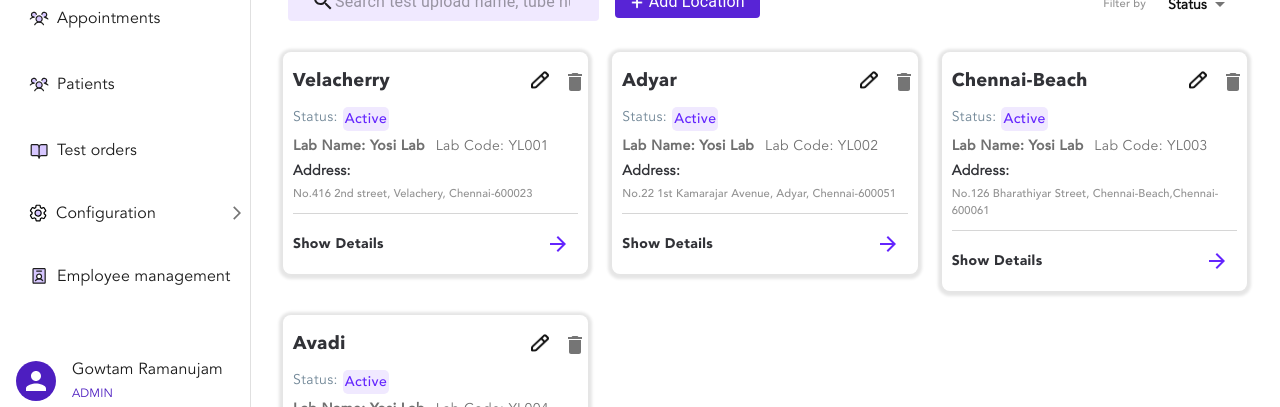
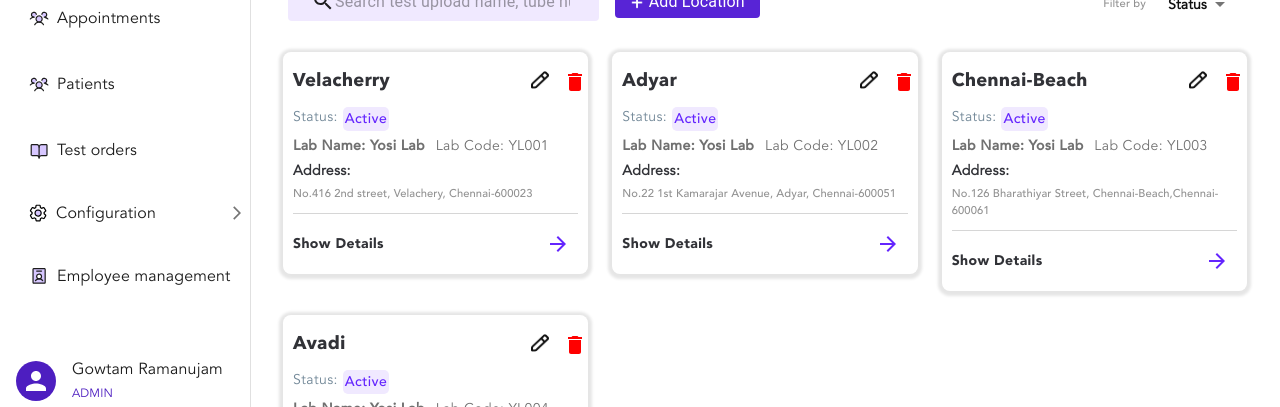
Before and after one commit to balasabi/yosi, a Next.js app: page /locations in a window 1280 px wide. Shown: the part 153-560 px from the top of the page. Built offline with nearby package versions, Linux system fonts and the light colour scheme.

Commit message:
code added

```diff
--- a/src/screens/Configure/TestCombo.js
+++ b/src/screens/Configure/TestCombo.js
@@ -209,7 +209,7 @@ function TestCombo(props) {
                                                             </Grid>
                                                             <Grid item xs={2} style={{ display: "flex", justifyContent: "space-between" }}>
                                                                 <EditIcon onClick={() => editAction(item)} />
-                                                                <DeleteIcon onClick={() => deleteAction(item)} />
+                                                                <DeleteIcon  style={{ color: "red" }} onClick={() => deleteAction(item)} />
                                                             </Grid>
                                                         </Grid>
                                                     </Grid>
--- a/src/screens/Locations/index.js
+++ b/src/screens/Locations/index.js
@@ -212,7 +212,7 @@ function Locations(props) {
                                     </Grid>
                                     <Grid item xs={1}>
                                         <IconButton onClick={() => handleDelete(item)}>
-                                            <DeleteIcon />
+                                            <DeleteIcon  style={{ color: "red" }} />
                                         </IconButton>
                                     </Grid>
                                     <Grid item xs={12} style={{ display: "flex", flexDirection: "row" }}>
```
